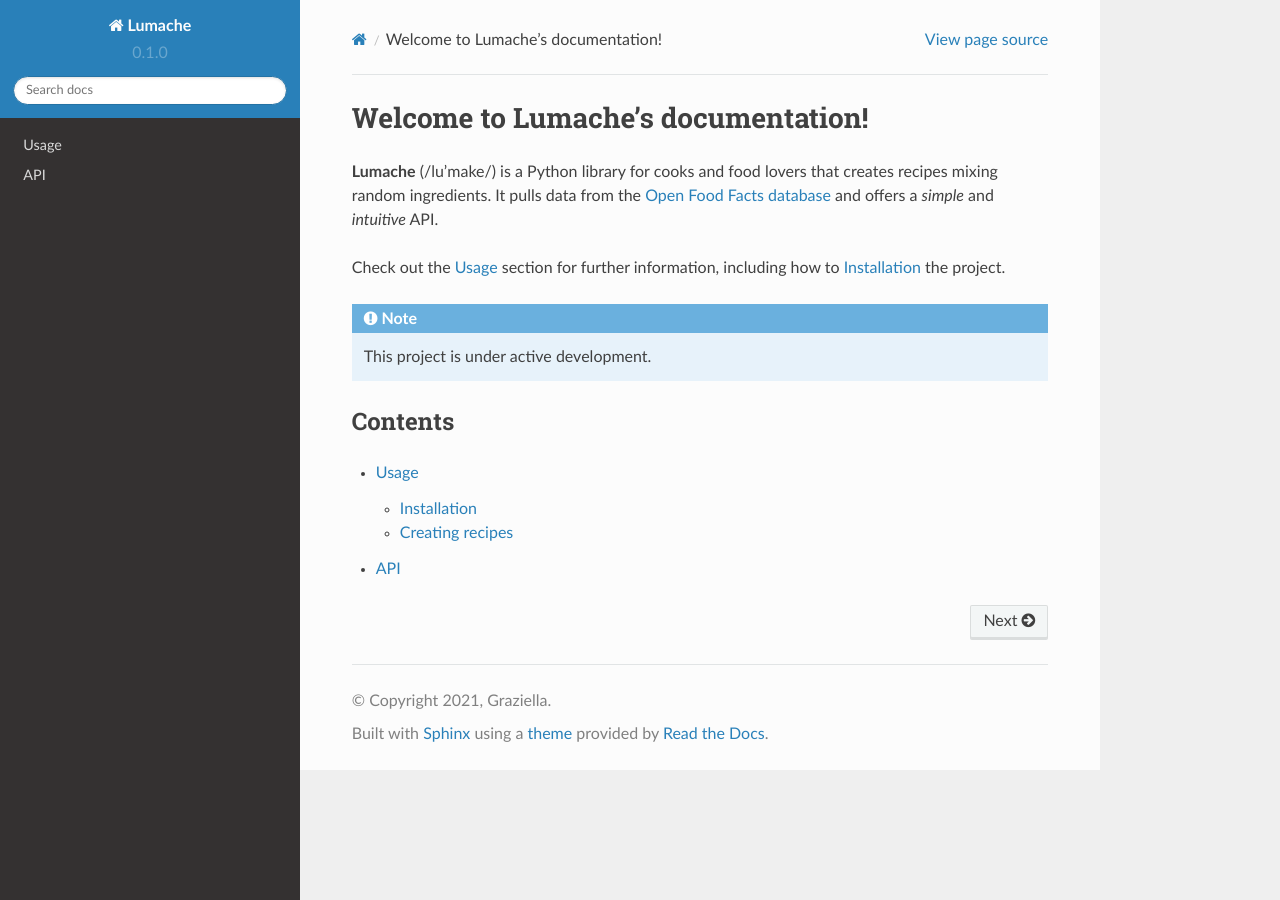
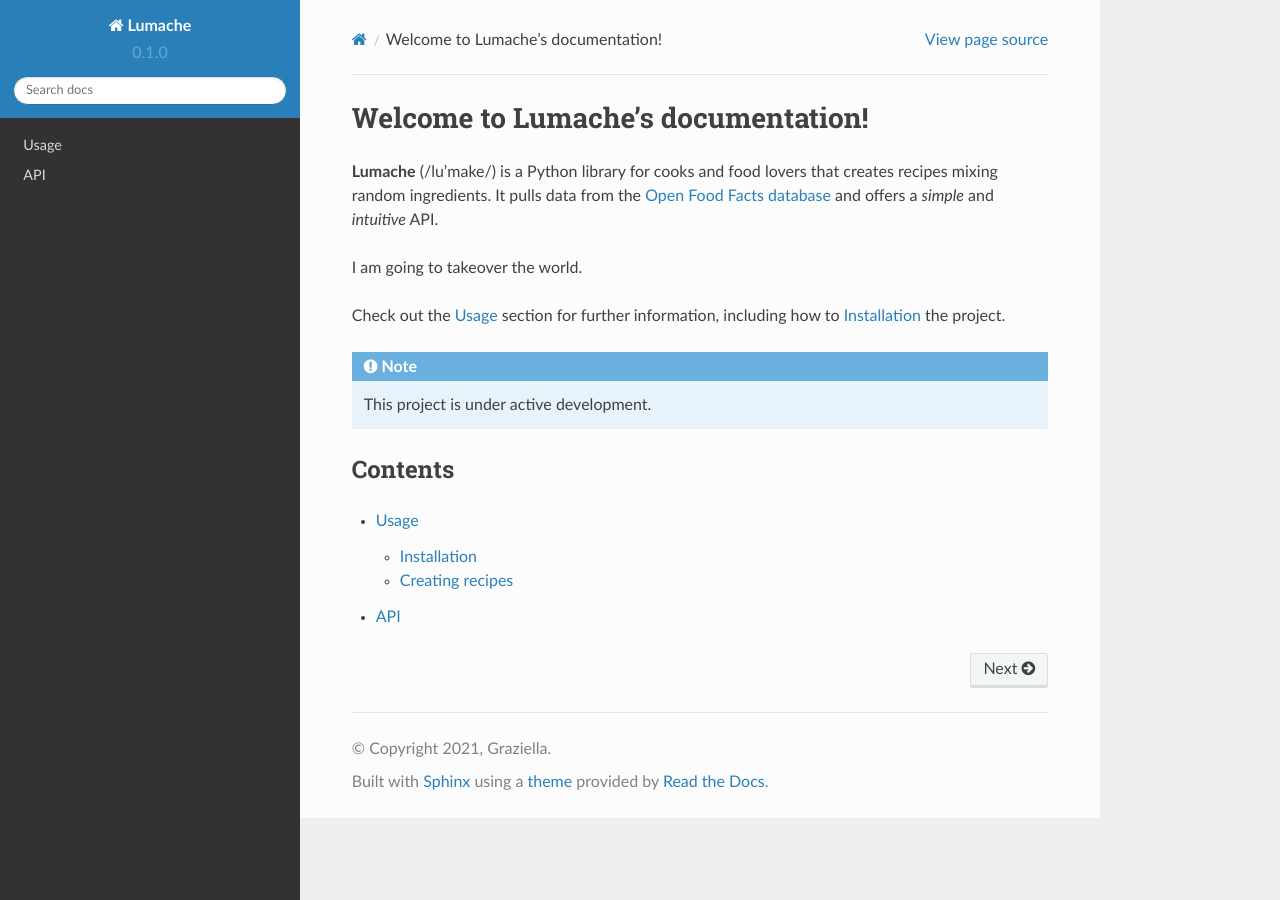
Before and after one commit to engrosamaali91/project_the_matrix, a Sphinx documentation site: the page built from docs/source/index.rst, in a window 1280 px wide. Built offline with Sphinx 7.4.7 and the Read the Docs theme 2.0.0, drawn with Linux system fonts in a browser that asks for light colours.

Commit message:
Update index.rst
Random line added

```diff
--- a/docs/source/index.rst
+++ b/docs/source/index.rst
@@ -5,6 +5,8 @@ Welcome to Lumache's documentation!
 that creates recipes mixing random ingredients.
 It pulls data from the `Open Food Facts database <https://world.openfoodfacts.org/>`_
 and offers a *simple* and *intuitive* API.
+
+I am going to takeover the world.
 
 Check out the :doc:`usage` section for further information, including
 how to :ref:`installation` the project.
```
